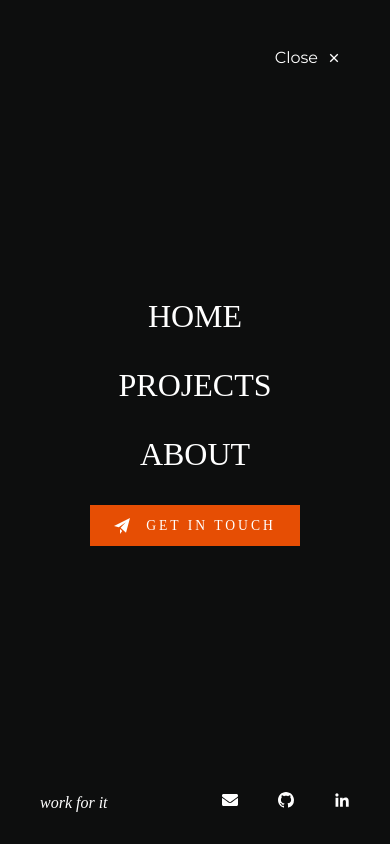
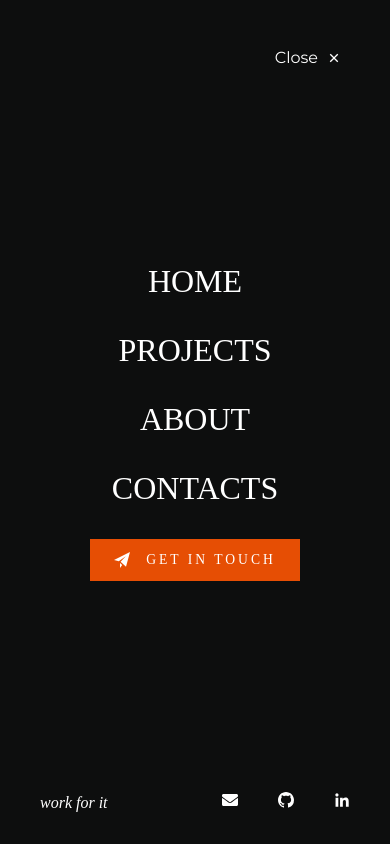
Before and after one commit to Andrey1914/my-portfolio, a React (Create React App) app: page / in a window 390 px wide. Both pictures are taken after a click on the element 334 px from the left and 60 px from the top of the page. Shown: the top 844 px of the page. Built offline with nearby package versions, Linux system fonts and the light colour scheme; a web font is replaced by a local one.

Commit message:
added  at Mobile Menu

```diff
--- a/src/components/Navbar/MobileMenu.jsx
+++ b/src/components/Navbar/MobileMenu.jsx
@@ -33,6 +33,9 @@ export default function MobileMenu({ isOpen, toggle }) {
           </MobileMenuLink>
           <MobileMenuLink to="about" onClick={toggle}>
             About
+          </MobileMenuLink>
+          <MobileMenuLink to="footer" onClick={toggle}>
+            Contacts
           </MobileMenuLink>
           <MobileButton
             href="mailto:anlikajw@gmail.com "
```
